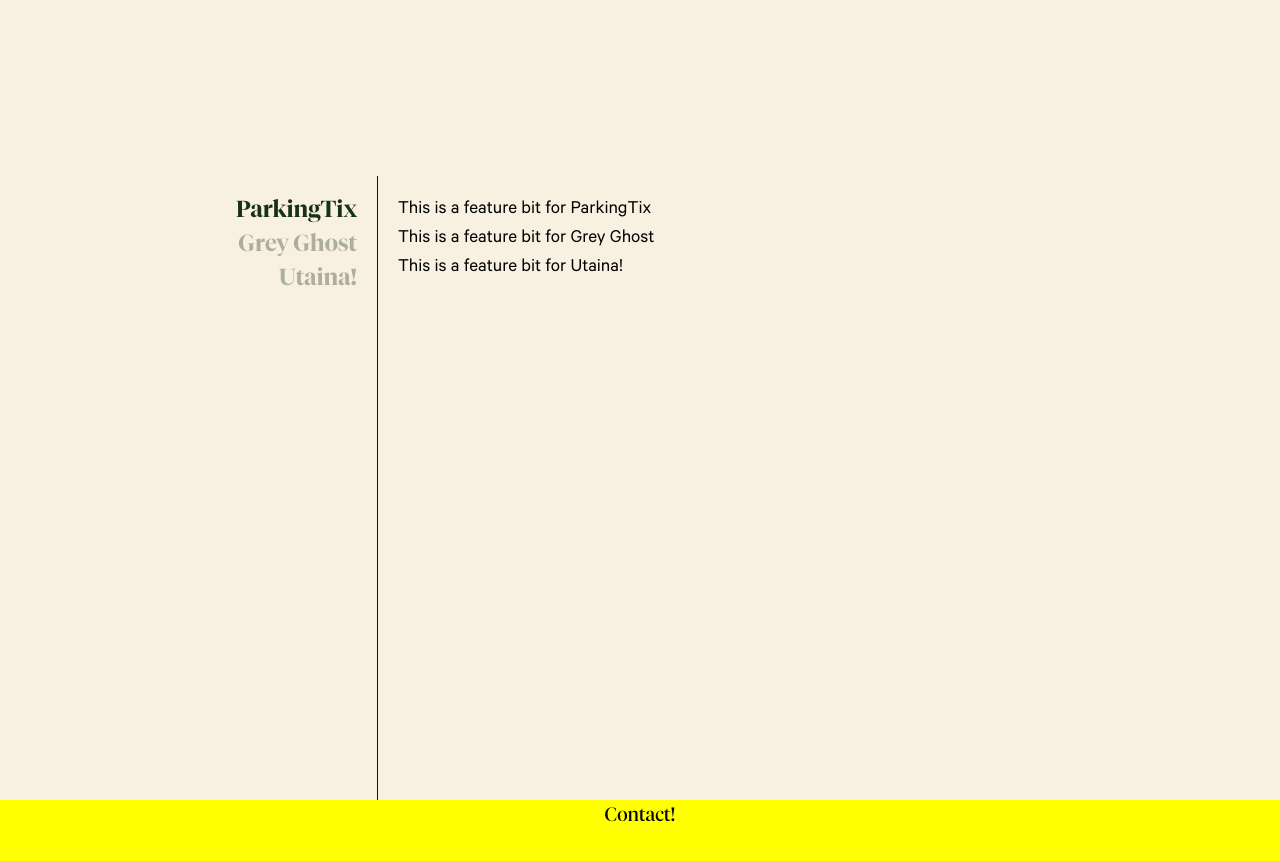
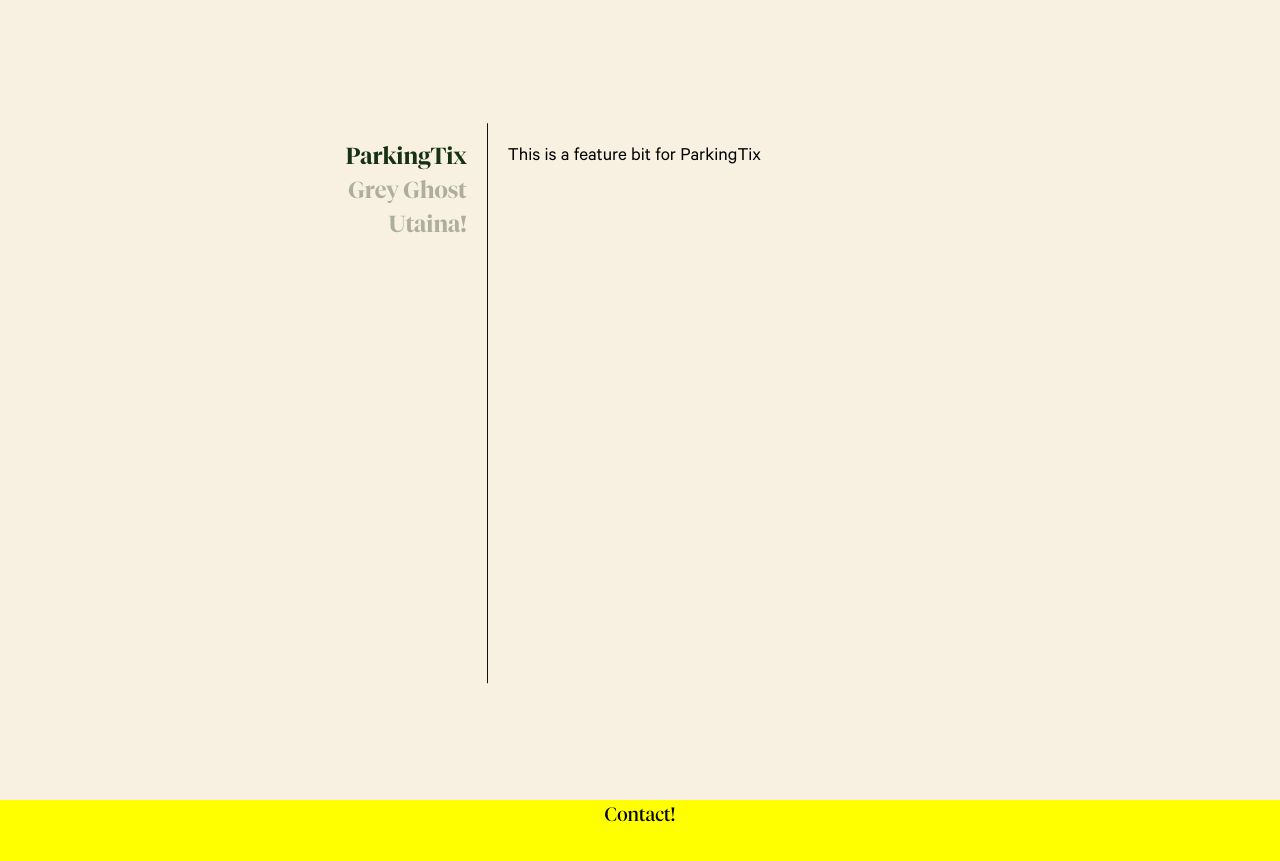
Before and after one commit to Chrisp-Swanch/personal-website, a React (Vite) app: page / in a window 1280 px wide. Shown: the part 800-1661 px from the top of the page. Built offline with nearby package versions, Linux system fonts and the light colour scheme.

Commit message:
conditionally render featured work

```diff
--- a/src/components/Work/FeaturedWork.tsx
+++ b/src/components/Work/FeaturedWork.tsx
@@ -10,7 +10,13 @@ function FeaturedWork(props: Props) {
   const { id, name } = feature
 
   return (
-      <h1>This is a feature bit for {name}</h1>
+    <>
+      {selection === id && (
+        <div className="section-container__work__feature-container__feature">
+          <h1>This is a feature bit for {name}</h1>
+        </div>
+      )}
+    </>
   )
 }
 
--- a/src/styles/index.scss
+++ b/src/styles/index.scss
@@ -198,8 +198,8 @@ a {
         grid-template-columns: 1fr 2.9fr;
         justify-content: center;
         top: 0;
-        max-width: 1080px;
-        aspect-ratio: 16/9;
+        max-width: 80vw;
+        max-height: 70vh;
         // background-color: orange;
         transform: translateY(22%);
         @include fade-animation;
@@ -211,6 +211,7 @@ a {
         @include fade-animation;
         display: flex;
         flex-direction: column;
+        max-width: 100%;
 
         button {
           display: flex;
@@ -250,9 +251,12 @@ a {
       // feature section!!
       &__feature-container {
         font-family: var(--calibre-regular);
-        // background-color: rgb(186, 221, 186);
         @include page-padding;
         @include vertical-border;
+
+        &__feature {
+          @include fade-animation;
+        }
       }
 
     }
```
Also changed, not shown: src/components/Work/WorkFeatures.tsx (+5 -5 lines).
